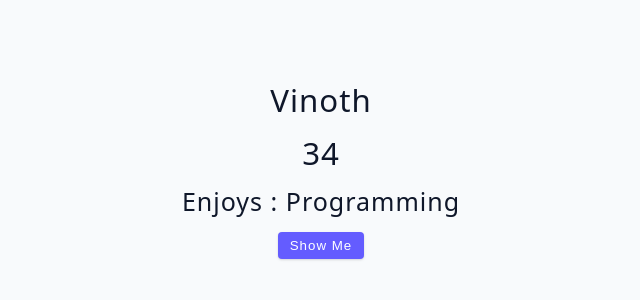
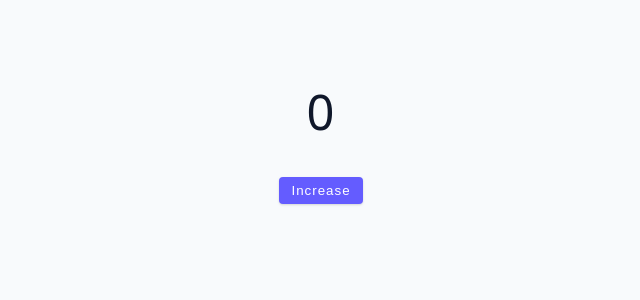
Before and after one commit to vinothsmart/react18, a React (Vite) app: page / in a window 1280 px wide. Shown: the top 300 px of the page, without its empty margins (319-959 px from the left). Built offline with nearby package versions, Linux system fonts and the light colour scheme.

Commit message:
using previous state and prevState

```diff
--- a/src/App.jsx
+++ b/src/App.jsx
@@ -1,9 +1,9 @@
-import UseStateObject from './tutorial/01-useState/starter/04-useState-object';
+import UseStateGotcha from './tutorial/01-useState/starter/05-useState-gotcha';
 
 function App() {
   return (
     <div className='container'>
-      <UseStateObject />
+      <UseStateGotcha />
     </div>
   );
 }
--- a/src/tutorial/01-useState/starter/05-useState-gotcha.jsx
+++ b/src/tutorial/01-useState/starter/05-useState-gotcha.jsx
@@ -1,5 +1,23 @@
+import { useCallback, useState } from 'react';
+
 const UseStateGotcha = () => {
-  return <h2>useState "gotcha"</h2>;
+  const [value, setValue] = useState(0);
+
+  const handleClick = useCallback(() => {
+    // setValue((prevState) => prevState + 1);
+    setTimeout(() => {
+      setValue((prevState) => prevState + 1);
+    }, 2000);
+  }, []);
+
+  return (
+    <h2>
+      <h1>{value}</h1>
+      <button className='btn' onClick={handleClick}>
+        Increase
+      </button>
+    </h2>
+  );
 };
 
 export default UseStateGotcha;
```
